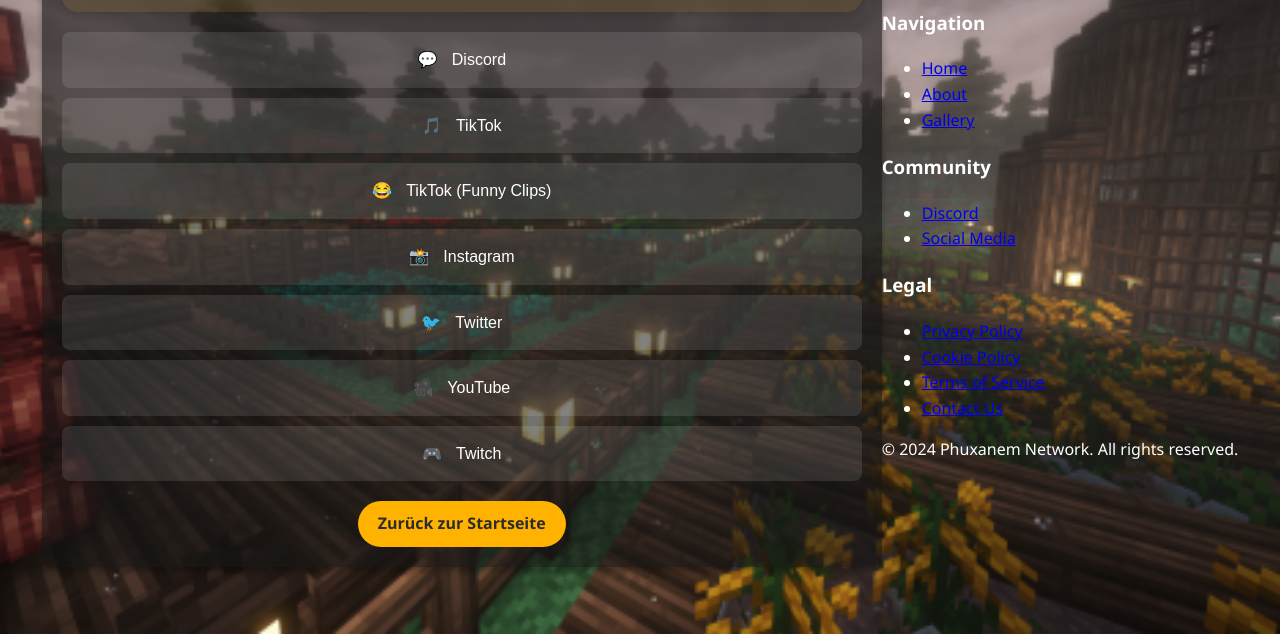
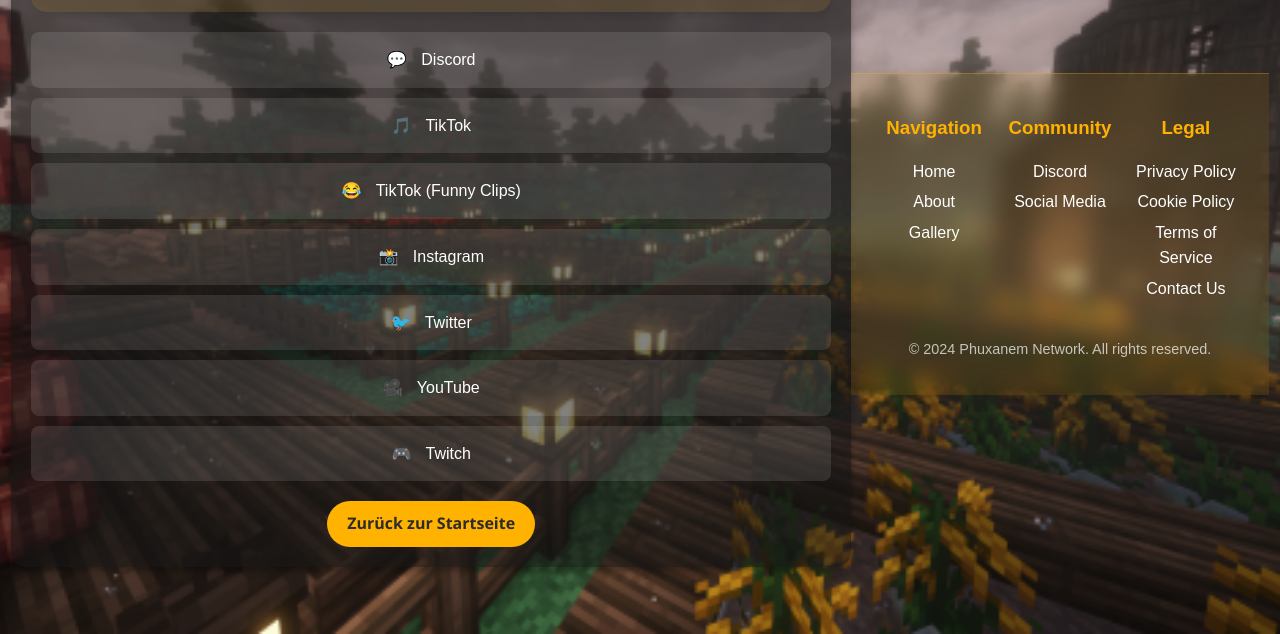
Before and after one commit to Sammy1122TTV/riverbend_phuxanem_website, a plain HTML site: page socials/index.html in a window 1280 px wide. Shown: the part 166-800 px from the top of the page. Drawn offline with Linux system fonts and the light colour scheme; a web font is replaced by a local one.

Commit message:
Same as last commit with changes

```diff
--- a/socials/index.html
+++ b/socials/index.html
@@ -5,6 +5,7 @@
     <meta name="viewport" content="width=device-width, initial-scale=1.0">
     <title>Social Media Links</title>
     <link rel="stylesheet" href="/resources/css/socials/style.css">
+    <link rel="stylesheet" href="/resources/css/custom/footer.css">
 </head>
 <body>
 <div class="parallax-background"></div>
```
